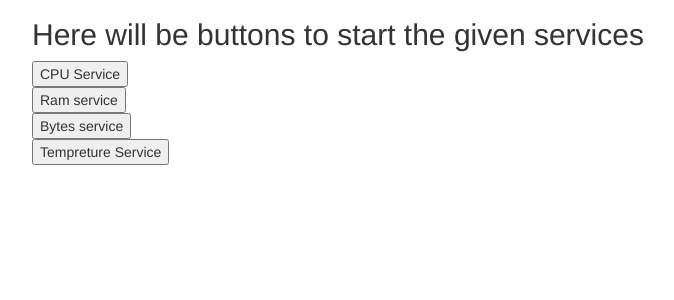
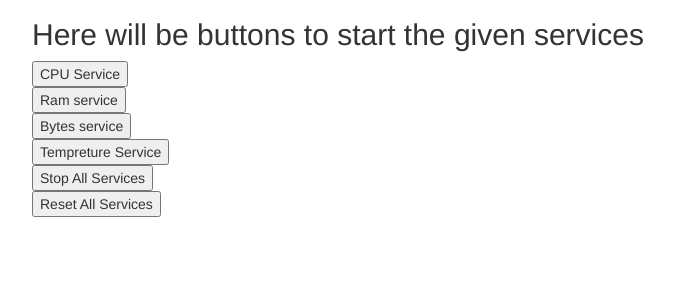
Before and after one commit to Marcelloos/CSP_Test, a Flask app: page / in a window 1280 px wide. Shown: the part 324-624 px from the top of the page, without its empty margins (223-897 px from the left). Run offline with Flask 2, Linux system fonts and the light colour scheme; some libraries are stand-ins or nearby versions.

Commit message:
added reset and stop
added reset and stop button functionality

```diff
--- a/Question 2/templates/home.html
+++ b/Question 2/templates/home.html
@@ -31,6 +31,18 @@
 	<form action="/temp" method="post">
         <input type="submit" value="Tempreture Service">
     </form>
+</div>
+
+<div class = "resetStop">
+    <form action="/stop all" method="post">
+        <input type="submit" value="Stop All Services">
+    </form>
+
+	<form action="/reset all" method="post">
+        <input type="submit" value="Reset All Services">
+    </form>
+
+</div>
 
 
 {% endblock %}
```
